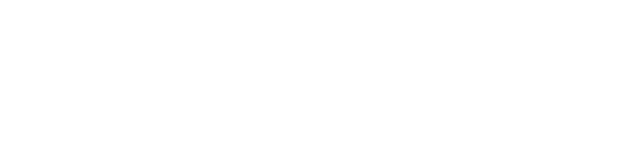
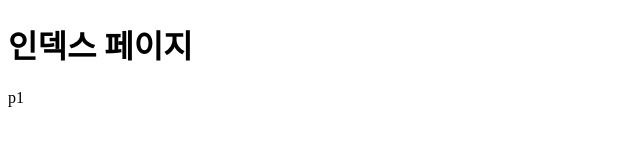
Before and after one commit to smj1219/GitTest01, a plain HTML site: page index.html in a window 1280 px wide. Shown: the whole page, without its empty margins (0-640 px from the left). Drawn offline with Linux system fonts and the light colour scheme.

Commit message:
p1 added

```diff
--- a/index.html
+++ b/index.html
@@ -6,6 +6,9 @@
     <title>Document</title>
 </head>
 <body>
-    <div class=""></div>
+    <div class="container">
+        <h1>인덱스 페이지</h1>
+        <p>p1</p>
+    </div>
 </body>
 </html>
```
